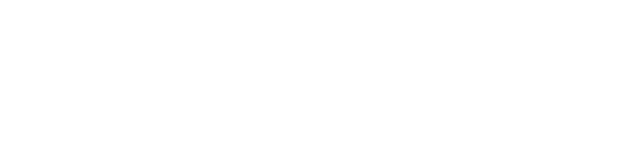
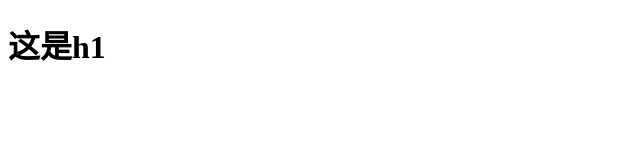
Before and after one commit to AnniceYang/Practice1, a plain HTML site: page index.html in a window 1280 px wide. Shown: the whole page, without its empty margins (0-640 px from the left). Drawn offline with Linux system fonts and the light colour scheme.

Commit message:
Add a new h1

```diff
--- a/index.html
+++ b/index.html
@@ -5,5 +5,7 @@
     <meta name="viewport" content="width=device-width, initial-scale=1.0" />
     <title>Document</title>
   </head>
-  <body></body>
+  <body>
+    <h1>这是h1</h1>
+  </body>
 </html>
```
